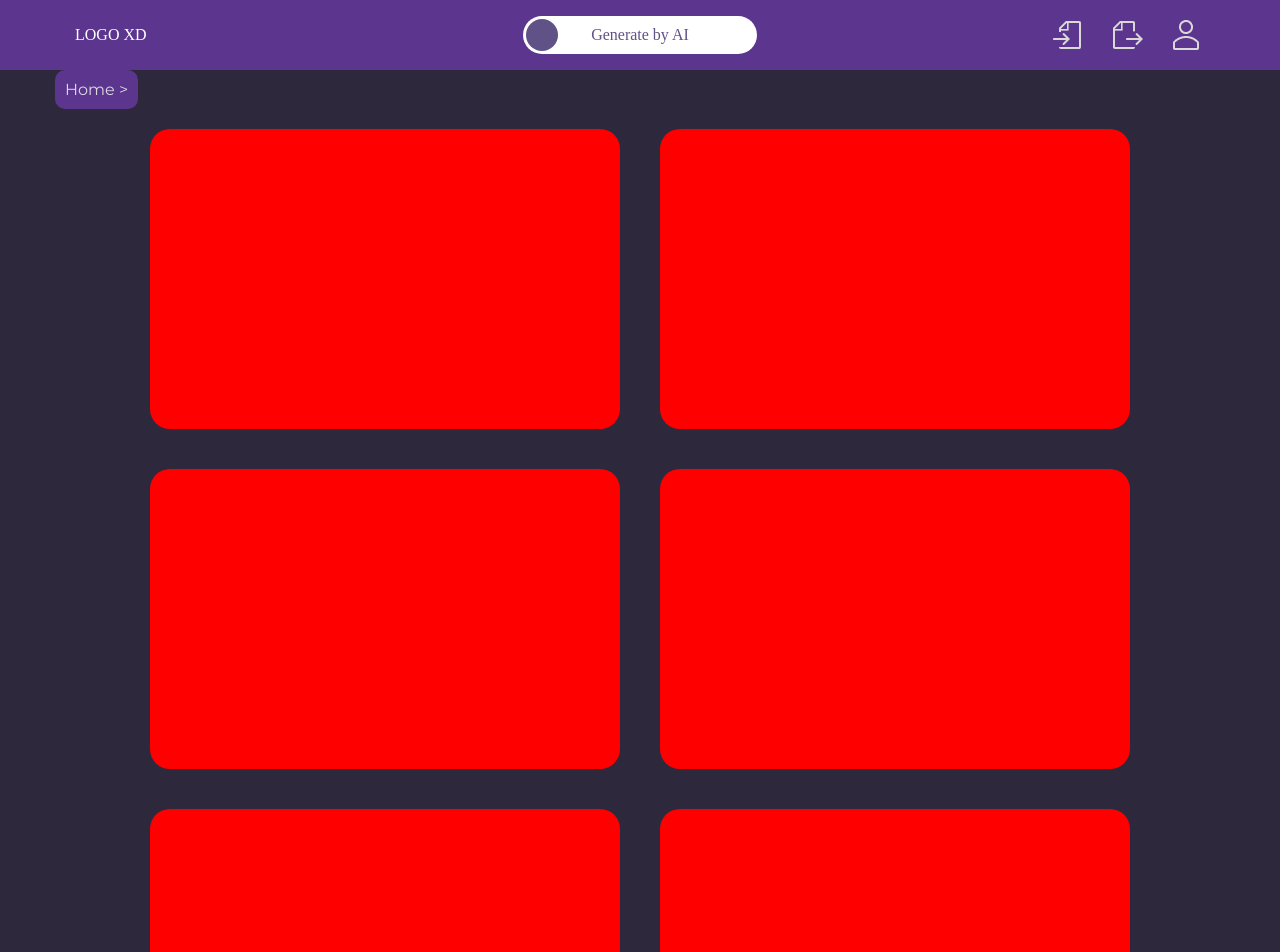
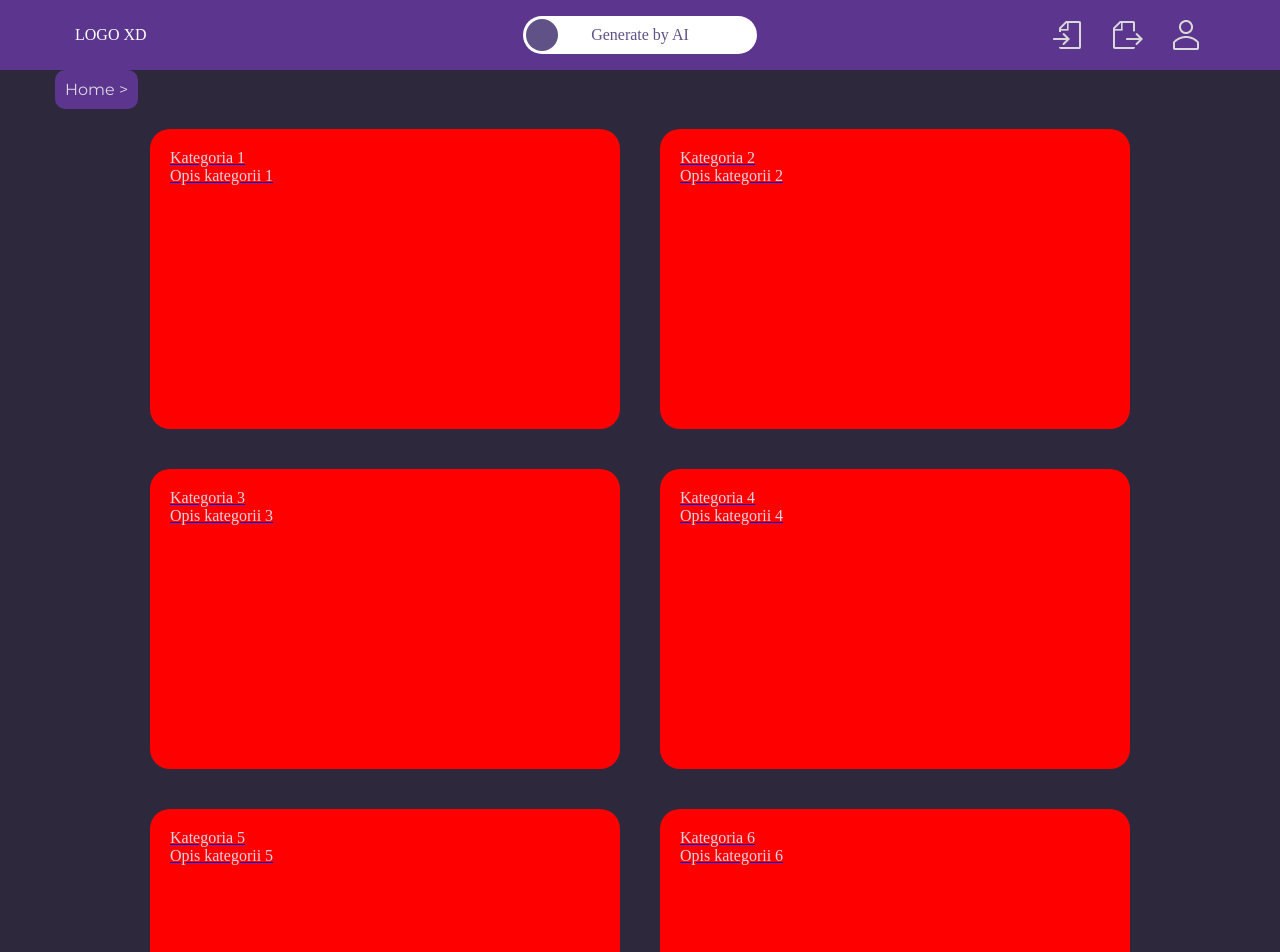
Before and after one commit to dyrpit/orderly-ai-2, a React (Vite) app: page / in a window 1280 px wide. Shown: the top 952 px of the page. Built offline with nearby package versions, Linux system fonts and the light colour scheme.

Commit message:
Wczytywanie z pliku

```diff
--- a/src/Components/CategoryBox/CategoryBox.tsx
+++ b/src/Components/CategoryBox/CategoryBox.tsx
@@ -1,16 +1,20 @@
 import { CategoryBoxContainer, CategoryBoxContent } from "./CategoryBox.style";
 import { Link } from "react-router-dom";
 
-export function Category(){
-    return(
+type CategoryProps = {
+  title: string;
+  description: string;
+};
 
+export function Category({ title, description }: CategoryProps) {
+  return (
     <Link to="/Products">
       <CategoryBoxContainer>
         <CategoryBoxContent>
-                        <div className="Tittle"></div>
-                        <div className="Desc"></div>
+          <div className="Title">{title}</div>
+          <div className="Desc">{description}</div>
         </CategoryBoxContent>
       </CategoryBoxContainer>
     </Link>
-    )
+  );
 }
--- /dev/null
+++ b/src/Pages/HomePage/Categories.json
@@ -0,0 +1,28 @@
+
+[
+    {
+      "title": "Kategoria 1",
+      "description": "Opis kategorii 1"
+    },
+    {
+      "title": "Kategoria 2",
+      "description": "Opis kategorii 2"
+    },
+    {
+        "title": "Kategoria 3",
+        "description": "Opis kategorii 3"
+      },
+      {
+        "title": "Kategoria 4",
+        "description": "Opis kategorii 4"
+      },
+      {
+        "title": "Kategoria 5",
+        "description": "Opis kategorii 5"
+      },
+      {
+        "title": "Kategoria 6",
+        "description": "Opis kategorii 6"
+      }
+
+  ]
--- a/src/Pages/HomePage/Home.tsx
+++ b/src/Pages/HomePage/Home.tsx
@@ -1,13 +1,12 @@
 import { Category } from "../../Components";
 import "./Home.css";
+import categoriesData from "./categories.json";
 
 function Home() {
-  const numberOfCategories = 6;
 
-  const categoryComponents = [];
-  for (let i = 0; i < numberOfCategories; i++) {
-    categoryComponents.push(<Category key={i} />);
-  }
+  const categoryComponents = categoriesData.map((category, index) => (
+    <Category key={index} title={category.title} description={category.description} />
+  ));
 
   return <div className="categories">{categoryComponents}</div>;
 }
```
Lines whose indentation alone changed are shown as unchanged.
